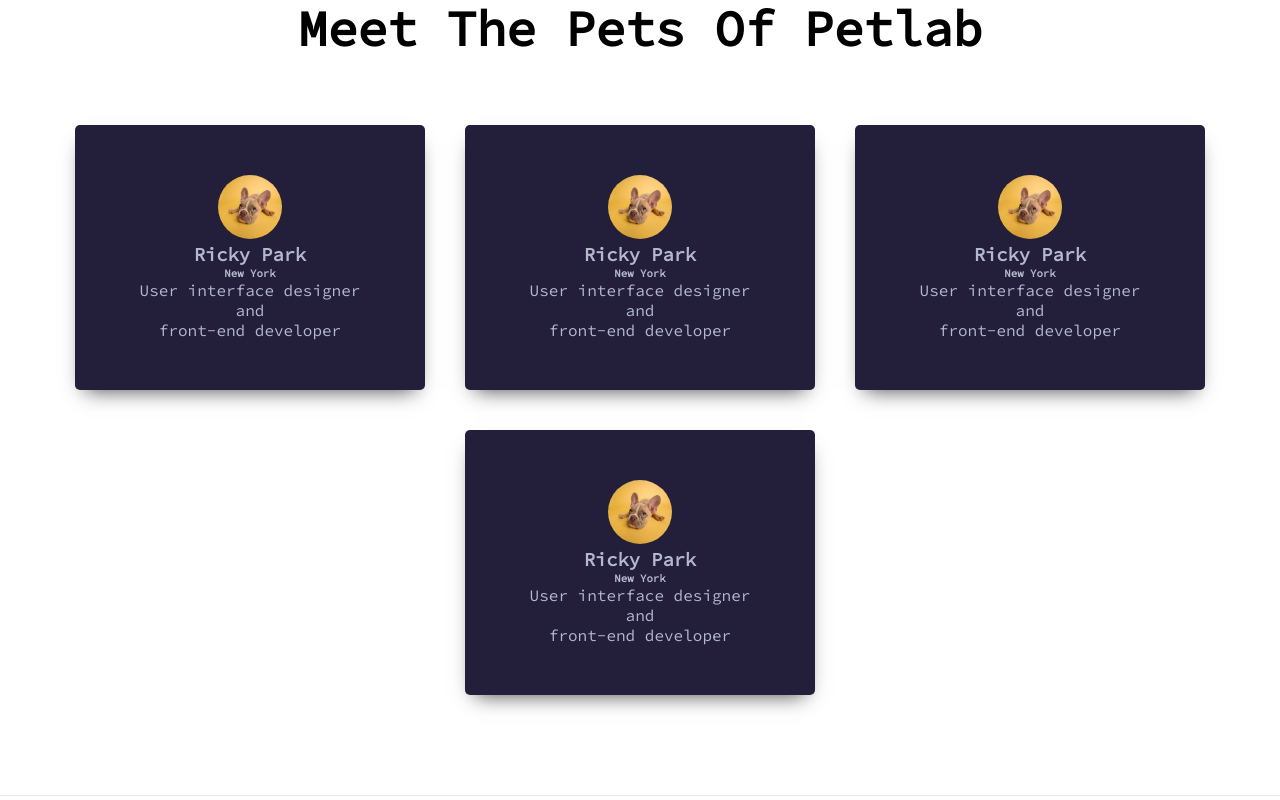
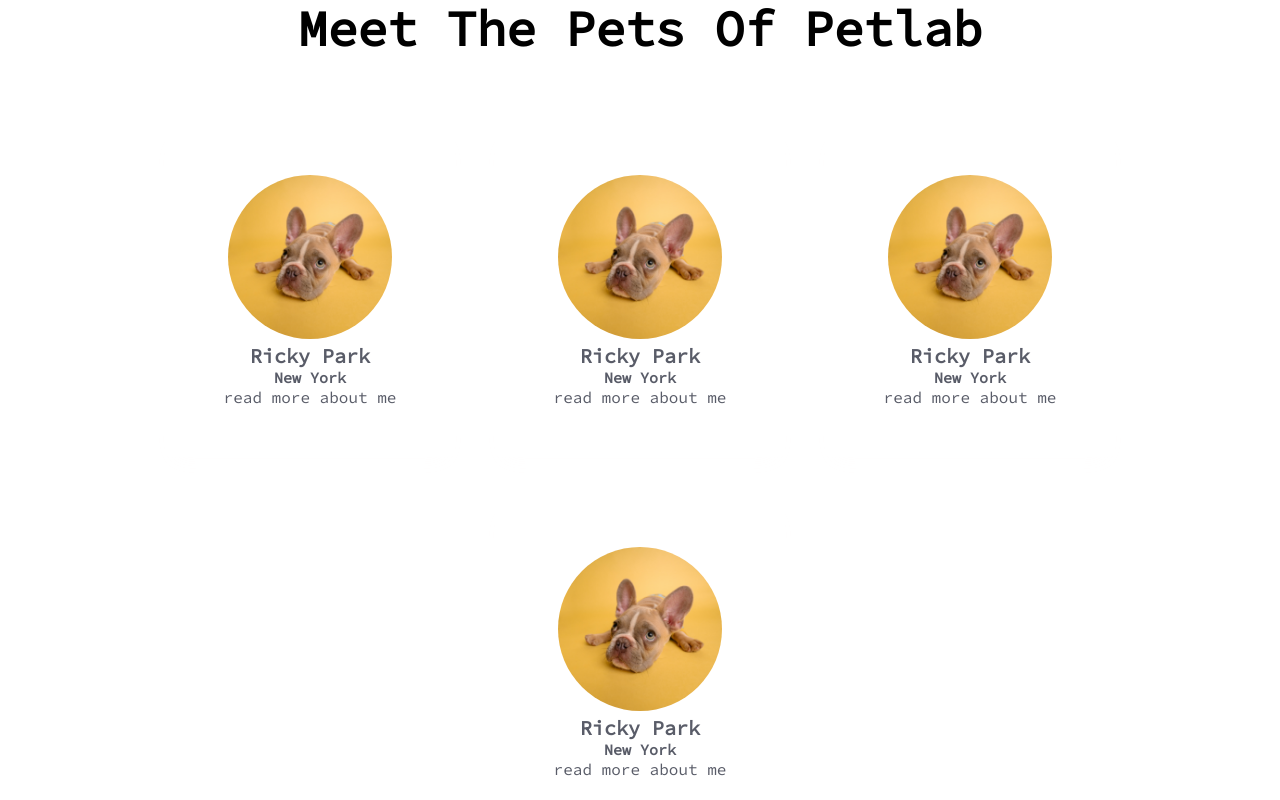
Before and after one commit to lsmucassi/nextjs-dado, a Next.js app: page /about in a window 1280 px wide. Shown: the part 880-1680 px from the top of the page. Built offline with nearby package versions, Linux system fonts and the light colour scheme.

Commit message:
layout: card - good night now

```diff
--- a/components/Card.js
+++ b/components/Card.js
@@ -6,10 +6,10 @@
         <>
 
             <div className={styles.card_container}>
-                <Image className={styles.round} src="/images/profiles/pp-1.jpg" alt="user" width="64" height="64"/>
+                <Image className={styles.round} src="/images/profiles/pp-1.jpg" alt="user" width="164" height="164"/>
                 <h3>Ricky Park</h3>
                 <h6>New York</h6>
-                <p>User interface designer and <br/> front-end developer</p>
+                <a href="">read more about me</a>
             </div>
 
         </>
--- a/styles/Home.module.css
+++ b/styles/Home.module.css
@@ -90,55 +90,41 @@
 }
 /* CARD */
 .card_container {
-	background-color: #231E39;
+	background-color: #fff;
 	border-radius: 5px;
-	box-shadow: 0px 10px 20px -10px rgba(0,0,0,0.75);
-	color: #B3B8CD;
+	box-shadow: 0px 10px 20px -10px rgba(255, 254, 254, 0.945);
+	color: #595c68;
 	padding: 50px;
-	width: 350px;
+	width: 290px;
 	max-width: 100%;
 	text-align: center;
   margin: 20px;
 }
 
-.card_container .pro {
-	color: #231E39;
-	background-color: #FEBB0B;
-	border-radius: 3px;
-	font-size: 14px;
-	font-weight: bold;
-	padding: 3px 7px;
-	position: absolute;
-	top: 30px;
-	left: 30px;
+.card_container:hover{
+	background-color: rgb(92, 107, 141);
+	border-radius: 5px;
+	box-shadow: 0px 10px 20px -10px rgba(255, 254, 254, 0.945);
+	color: #fff;
+	padding: 50px;
+	width: 290px;
+	max-width: 100%;
+	text-align: center;
+  margin: 20px;
 }
 
 .card_container .round {
-	border: 1px solid #03BFCB;
+	border: 1px solid #fff;
 	border-radius: 50%;
 	padding: 7px;
 }
 
-.skills {
-	background-color: #1F1A36;
-	text-align: left;
-	padding: 15px;
-	margin-top: 30px;
+.card_container h3 {
+  font-size: 20px;
 }
 
-.skills ul {
-	list-style-type: none;
-	margin: 0;
-	padding: 0;
-}
-
-.skills ul li {
-	border: 1px solid #2D2747;
-	border-radius: 2px;
-	display: inline-block;
-	font-size: 12px;
-	margin: 0 7px 7px 0;
-	padding: 7px;
+.card_container h6 {
+  font-size: 15px;
 }
 
 /* FOOTER */
```
